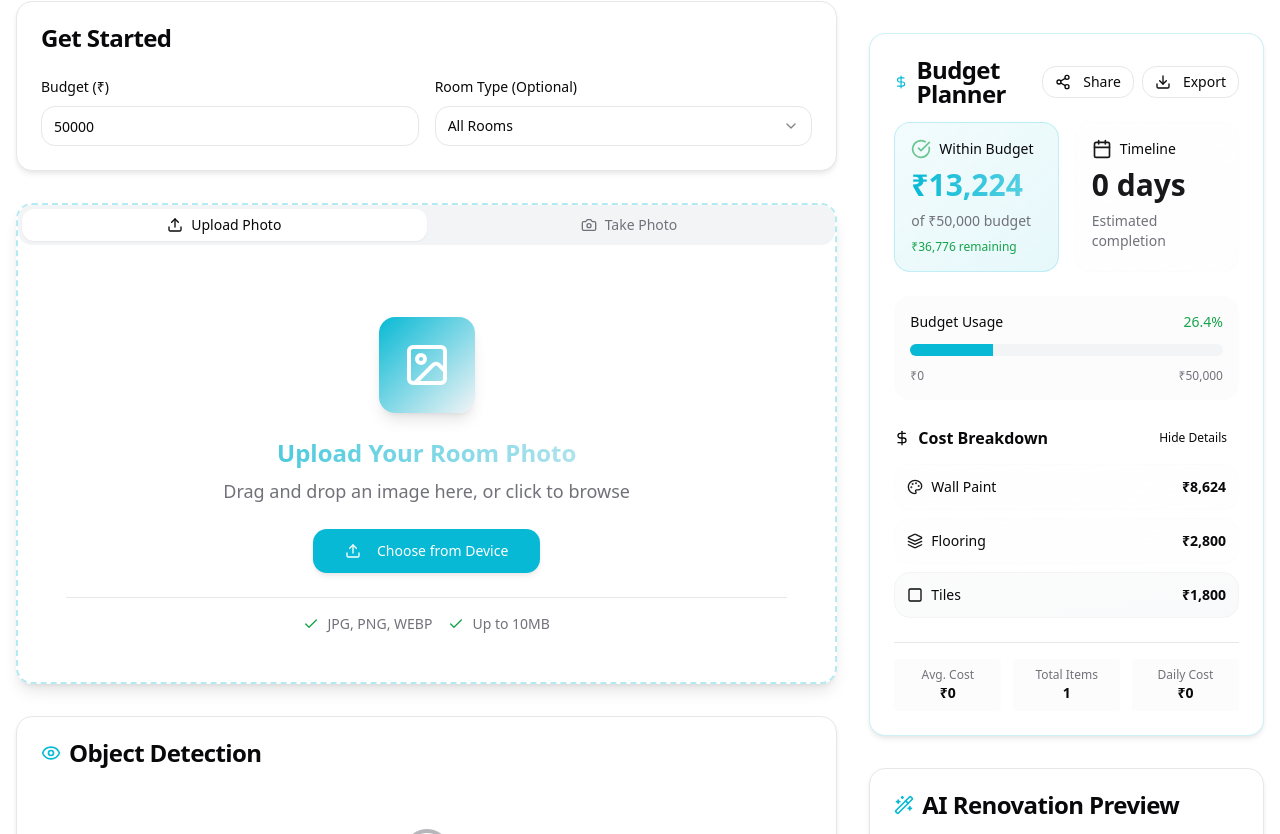
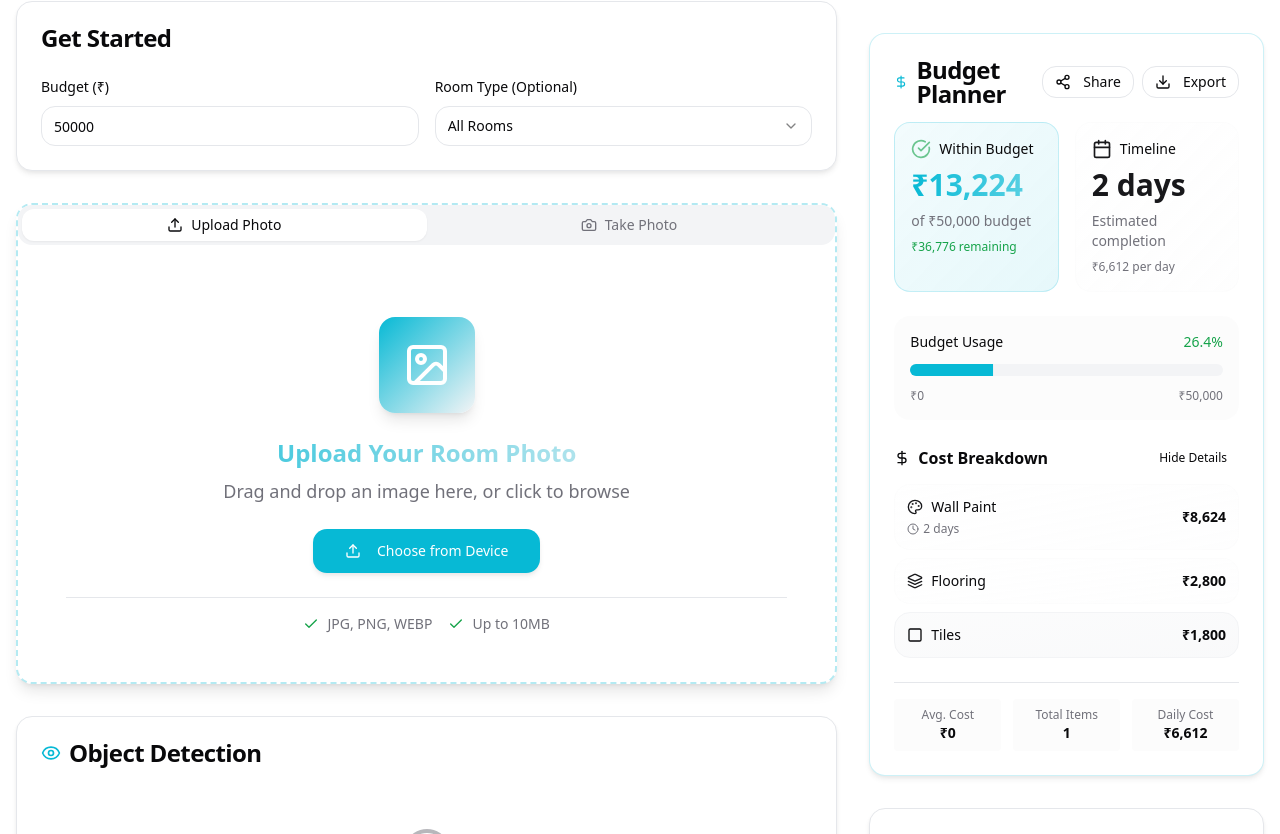
Before and after one commit to ArnavSinhaaa/renovate-ai-wiz, a React (Vite) app: page / in a window 1280 px wide. Shown: the part 786-1620 px from the top of the page. Built offline with nearby package versions, Linux system fonts and the light colour scheme.

Commit message:
Fix cost breakdown timeline

```diff
--- a/src/components/BudgetPlanner.tsx
+++ b/src/components/BudgetPlanner.tsx
@@ -20,6 +20,11 @@ export interface MaterialCosts {
   tiles: number;
   falseCeiling: number;
   total: number;
+  wallsDuration: number;
+  flooringDuration: number;
+  tilesDuration: number;
+  ceilingDuration: number;
+  totalDuration: number;
 }
 
 /** Props interface for BudgetPlanner component */
@@ -39,8 +44,10 @@ export const BudgetPlanner: React.FC<BudgetPlannerProps> = ({ budget, cartItems,
   // Add material costs to total
   const materialTotal = materialCosts?.total || 0;
   const totalCost = renovationCost + materialTotal;
-  // Calculate total project timeline (longest individual item time)
-  const totalTime = useMemo(() => Math.max(...cartItems.map(item => item.time), 0), [cartItems]);
+  // Calculate total project timeline (longest individual item time + material durations)
+  const renovationTime = useMemo(() => Math.max(...cartItems.map(item => item.time), 0), [cartItems]);
+  const materialTime = materialCosts?.totalDuration || 0;
+  const totalTime = renovationTime + materialTime;
   // Check if total cost is within budget
   const isWithinBudget = totalCost <= budget;
   const remainingBudget = budget - totalCost;
@@ -262,37 +269,69 @@ ${cartItems.map((item, i) => `${i + 1}. ${item.suggestion} - ₹${item.cost.toLo
                 <>
                   {materialCosts.walls > 0 && (
                     <div className="flex justify-between items-center p-3 rounded-lg bg-gradient-to-br from-secondary/5 to-secondary/10 border border-secondary/20 hover:shadow-sm transition-shadow">
+                      <div>
                         <span className="font-medium flex items-center gap-2">
                           <Palette className="w-4 h-4 text-secondary-foreground" />
                           Wall Paint
                         </span>
+                        {materialCosts.wallsDuration > 0 && (
+                          <span className="text-xs text-muted-foreground flex items-center gap-1 mt-1">
+                            <Clock className="w-3 h-3" />
+                            {materialCosts.wallsDuration} {materialCosts.wallsDuration === 1 ? 'day' : 'days'}
+                          </span>
+                        )}
+                      </div>
                       <span className="font-bold">₹{materialCosts.walls.toLocaleString()}</span>
                     </div>
                   )}
                   {materialCosts.flooring > 0 && (
                     <div className="flex justify-between items-center p-3 rounded-lg bg-gradient-to-br from-accent/5 to-accent/10 border border-accent/20 hover:shadow-sm transition-shadow">
+                      <div>
                         <span className="font-medium flex items-center gap-2">
                           <Layers className="w-4 h-4 text-accent-foreground" />
                           Flooring
                         </span>
+                        {materialCosts.flooringDuration > 0 && (
+                          <span className="text-xs text-muted-foreground flex items-center gap-1 mt-1">
+                            <Clock className="w-3 h-3" />
+                            {materialCosts.flooringDuration} {materialCosts.flooringDuration === 1 ? 'day' : 'days'}
+                          </span>
+                        )}
+                      </div>
                       <span className="font-bold">₹{materialCosts.flooring.toLocaleString()}</span>
                     </div>
                   )}
                   {materialCosts.tiles > 0 && (
                     <div className="flex justify-between items-center p-3 rounded-lg bg-gradient-to-br from-muted/30 to-muted/50 border border-muted hover:shadow-sm transition-shadow">
+                      <div>
                         <span className="font-medium flex items-center gap-2">
                           <Square className="w-4 h-4 text-foreground" />
                           Tiles
                         </span>
+                        {materialCosts.tilesDuration > 0 && (
+                          <span className="text-xs text-muted-foreground flex items-center gap-1 mt-1">
+                            <Clock className="w-3 h-3" />
+                            {materialCosts.tilesDuration} {materialCosts.tilesDuration === 1 ? 'day' : 'days'}
+                          </span>
+                        )}
+                      </div>
                       <span className="font-bold">₹{materialCosts.tiles.toLocaleString()}</span>
                     </div>
                   )}
                   {materialCosts.falseCeiling > 0 && (
                     <div className="flex justify-between items-center p-3 rounded-lg bg-gradient-to-br from-primary/5 to-primary/10 border border-primary/20 hover:shadow-sm transition-shadow">
+                      <div>
                         <span className="font-medium flex items-center gap-2">
                           <Layers className="w-4 h-4 text-primary" />
                           False Ceiling
                         </span>
+                        {materialCosts.ceilingDuration > 0 && (
+                          <span className="text-xs text-muted-foreground flex items-center gap-1 mt-1">
+                            <Clock className="w-3 h-3" />
+                            {materialCosts.ceilingDuration} {materialCosts.ceilingDuration === 1 ? 'day' : 'days'}
+                          </span>
+                        )}
+                      </div>
                       <span className="font-bold text-primary">₹{materialCosts.falseCeiling.toLocaleString()}</span>
                     </div>
                   )}
--- a/src/components/WallColorCustomizer.tsx
+++ b/src/components/WallColorCustomizer.tsx
@@ -1,5 +1,5 @@
 import React, { useState, useEffect } from 'react';
-import { Palette, Save, Share2, Copy, RotateCcw, Square, Layers, DollarSign, Ruler } from 'lucide-react';
+import { Palette, Save, Share2, Copy, RotateCcw, Square, Layers, DollarSign, Ruler, Clock } from 'lucide-react';
 import { Card, CardContent, CardHeader, CardTitle } from '@/components/ui/card';
 import { Button } from '@/components/ui/button';
 import { Badge } from '@/components/ui/badge';
@@ -34,6 +34,11 @@ export interface MaterialCosts {
   tiles: number;
   falseCeiling: number;
   total: number;
+  wallsDuration: number;
+  flooringDuration: number;
+  tilesDuration: number;
+  ceilingDuration: number;
+  totalDuration: number;
 }
 
 export interface FalseCeilingOption {
@@ -127,12 +132,27 @@ export const WallColorCustomizer: React.FC<Props> = ({
   const paintableArea = netWallArea * paintCoats * (1 + wastage / 100);
   const tileArea = (floorArea * tilePct) / 100;
 
+  // Check if "No Paint" is selected on all walls
+  const isPaintSelected = wallColors.left.name !== 'No Paint (Original)' ||
+                          wallColors.right.name !== 'No Paint (Original)' ||
+                          wallColors.front.name !== 'No Paint (Original)';
+
   const PAINT_RATE = 80;
-  const paintCost = paintableArea * PAINT_RATE;
+  const PAINT_COVERAGE_PER_DAY = 100; // m² per day
+  const paintCost = isPaintSelected ? paintableArea * PAINT_RATE : 0;
+  const wallsDuration = isPaintSelected ? Math.ceil(paintableArea / PAINT_COVERAGE_PER_DAY) : 0;
+
   const flooringCost = (flooring.cost || 0) * (floorArea - tileArea);
+  const flooringDuration = flooring.duration || 0;
+
   const tileCost = (tile.cost || 0) * tileArea;
+  const tilesDuration = tile.duration || 0;
+
   const falseCeilingCost = (falseCeiling?.cost || 0) * floorArea;
+  const ceilingDuration = falseCeiling?.duration || 0;
+
   const total = paintCost + flooringCost + tileCost + falseCeilingCost;
+  const totalDuration = wallsDuration + flooringDuration + tilesDuration + ceilingDuration;
 
   useEffect(() => {
     onMaterialCostsChange?.({
@@ -140,9 +160,14 @@ export const WallColorCustomizer: React.FC<Props> = ({
       flooring: flooringCost,
       tiles: tileCost,
       falseCeiling: falseCeilingCost,
-      total
+      total,
+      wallsDuration,
+      flooringDuration,
+      tilesDuration,
+      ceilingDuration,
+      totalDuration
     });
-  }, [paintCost, flooringCost, tileCost, falseCeilingCost, total]);
+  }, [paintCost, flooringCost, tileCost, falseCeilingCost, total, wallsDuration, flooringDuration, tilesDuration, ceilingDuration, totalDuration]);
 
   const handleCustomColorApply = () => {
     if (customColorName.trim()) {
@@ -570,28 +595,80 @@ export const WallColorCustomizer: React.FC<Props> = ({
         </CardHeader>
         <CardContent>
           <div className="space-y-2">
-            <div className="flex justify-between">
-              <span>Paint ({paintableArea.toFixed(1)} m² × ₹{PAINT_RATE})</span>
-              <span>₹{paintCost.toLocaleString()}</span>
-            </div>
-            <div className="flex justify-between">
-              <span>Flooring ({(floorArea - tileArea).toFixed(1)} m² × ₹{flooring.cost})</span>
-              <span>₹{flooringCost.toLocaleString()}</span>
-            </div>
-            <div className="flex justify-between">
-              <span>Tiles ({tileArea.toFixed(1)} m² × ₹{tile.cost})</span>
-              <span>₹{tileCost.toLocaleString()}</span>
-            </div>
-            {falseCeilingCost > 0 && (
-              <div className="flex justify-between">
-                <span>False Ceiling ({floorArea.toFixed(1)} m² × ₹{falseCeiling?.cost})</span>
-                <span>₹{falseCeilingCost.toLocaleString()}</span>
+            {paintCost > 0 && (
+              <div className="flex justify-between items-center p-3 rounded-lg bg-gradient-to-br from-secondary/5 to-secondary/10 border border-secondary/20">
+                <div>
+                  <span className="font-medium flex items-center gap-2">
+                    <Palette className="w-4 h-4 text-secondary-foreground" />
+                    Paint ({paintableArea.toFixed(1)} m² × ₹{PAINT_RATE})
+                  </span>
+                  <span className="text-xs text-muted-foreground flex items-center gap-1 mt-1">
+                    <Clock className="w-3 h-3" />
+                    {wallsDuration} {wallsDuration === 1 ? 'day' : 'days'}
+                  </span>
+                </div>
+                <span className="font-bold">₹{paintCost.toLocaleString()}</span>
               </div>
             )}
-            <hr />
-            <div className="flex justify-between font-bold">
-              <span>Total</span>
-              <span>₹{total.toLocaleString()}</span>
+            {flooringCost > 0 && (
+              <div className="flex justify-between items-center p-3 rounded-lg bg-gradient-to-br from-accent/5 to-accent/10 border border-accent/20">
+                <div>
+                  <span className="font-medium flex items-center gap-2">
+                    <Layers className="w-4 h-4 text-accent-foreground" />
+                    Flooring ({(floorArea - tileArea).toFixed(1)} m² × ₹{flooring.cost})
+                  </span>
+                  <span className="text-xs text-muted-foreground flex items-center gap-1 mt-1">
+                    <Clock className="w-3 h-3" />
+                    {flooringDuration} {flooringDuration === 1 ? 'day' : 'days'}
+                  </span>
+                </div>
+                <span className="font-bold">₹{flooringCost.toLocaleString()}</span>
+              </div>
+            )}
+            {tileCost > 0 && (
+              <div className="flex justify-between items-center p-3 rounded-lg bg-gradient-to-br from-muted/30 to-muted/50 border border-muted">
+                <div>
+                  <span className="font-medium flex items-center gap-2">
+                    <Square className="w-4 h-4 text-foreground" />
+                    Tiles ({tileArea.toFixed(1)} m² × ₹{tile.cost})
+                  </span>
+                  <span className="text-xs text-muted-foreground flex items-center gap-1 mt-1">
+                    <Clock className="w-3 h-3" />
+                    {tilesDuration} {tilesDuration === 1 ? 'day' : 'days'}
+                  </span>
+                </div>
+                <span className="font-bold">₹{tileCost.toLocaleString()}</span>
+              </div>
+            )}
+            {falseCeilingCost > 0 && (
+              <div className="flex justify-between items-center p-3 rounded-lg bg-gradient-to-br from-primary/5 to-primary/10 border border-primary/20">
+                <div>
+                  <span className="font-medium flex items-center gap-2">
+                    <Layers className="w-4 h-4 text-primary" />
+                    False Ceiling ({floorArea.toFixed(1)} m² × ₹{falseCeiling?.cost})
+                  </span>
+                  <span className="text-xs text-muted-foreground flex items-center gap-1 mt-1">
+                    <Clock className="w-3 h-3" />
+                    {ceilingDuration} {ceilingDuration === 1 ? 'day' : 'days'}
+                  </span>
+                </div>
+                <span className="font-bold text-primary">₹{falseCeilingCost.toLocaleString()}</span>
+              </div>
+            )}
+            <div className="border-t pt-3 mt-3">
+              <div className="flex justify-between items-center p-3 rounded-lg bg-gradient-to-br from-primary/10 to-primary/20 border-2 border-primary/40">
+                <div>
+                  <span className="font-bold text-lg flex items-center gap-2">
+                    <DollarSign className="w-5 h-5 text-primary" />
+                    Total
+                  </span>
+                  <span className="text-xs text-muted-foreground flex items-center gap-1 mt-1">
+                    <Clock className="w-3 h-3" />
+                    {totalDuration} {totalDuration === 1 ? 'day' : 'days'} total
+                  </span>
+                </div>
+                <span className="font-bold text-2xl text-primary">₹{total.toLocaleString()}</span>
+              </div>
             </div>
           </div>
         </CardContent>
--- a/src/pages/Index.tsx
+++ b/src/pages/Index.tsx
@@ -70,7 +70,12 @@ const Index = () => {
     flooring: 0,
     tiles: 0,
     falseCeiling: 0,
-    total: 0
+    total: 0,
+    wallsDuration: 0,
+    flooringDuration: 0,
+    tilesDuration: 0,
+    ceilingDuration: 0,
+    totalDuration: 0
   });
 
   // State for false ceiling
```
Lines whose indentation alone changed are shown as unchanged.
